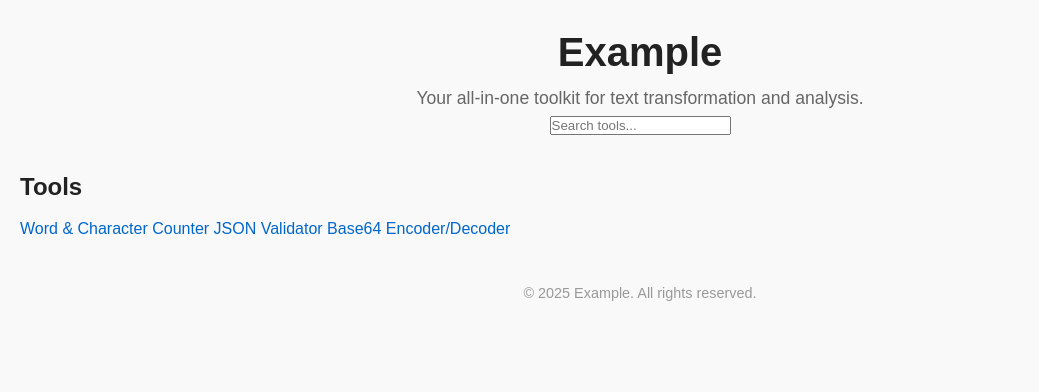
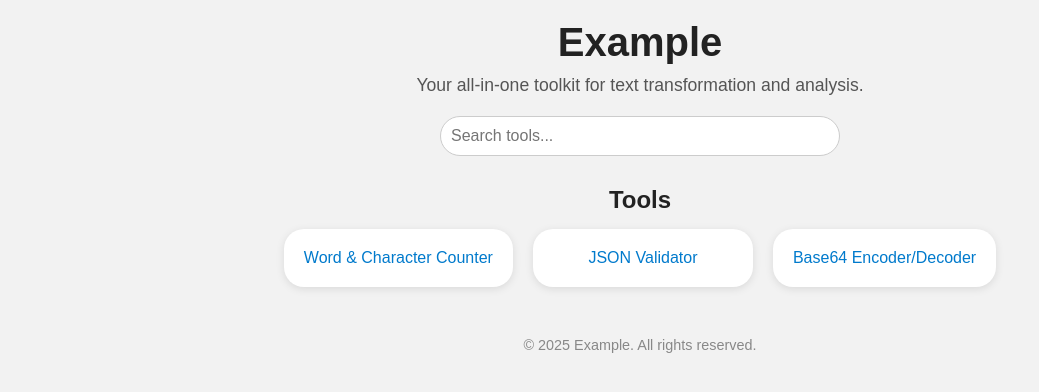
Before and after one commit to beakbreader/test, a plain HTML site: page index.html in a window 1280 px wide. Shown: the whole page, without its empty margins (0-1039 px from the left). Drawn offline with Linux system fonts and the light colour scheme.

Commit message:
Update style.css

```diff
--- a/style.css
+++ b/style.css
@@ -1,56 +1,96 @@
 * {
+  box-sizing: border-box;
+  padding: 0;
   margin: 0;
-  padding: 0;
-  box-sizing: border-box;
 }
 
 body {
   font-family: Arial, sans-serif;
-  background-color: #f9f9f9;
+  background: #f2f2f2;
   color: #222;
-  line-height: 1.6;
   padding: 20px;
 }
 
-header {
+.site-header {
   text-align: center;
   margin-bottom: 30px;
 }
 
-header h1 {
+.site-header h1 {
   font-size: 2.5rem;
-}
-
-header p {
-  font-size: 1.1rem;
-  color: #666;
-}
-
-main h2 {
   margin-bottom: 10px;
 }
 
-#tool-grid ul {
-  list-style-type: none;
-  padding-left: 0;
+.site-header p {
+  font-size: 1.1rem;
+  color: #555;
+  margin-bottom: 20px;
 }
 
-#tool-grid li {
+#search-bar {
+  padding: 10px;
+  font-size: 1rem;
+  width: 100%;
+  max-width: 400px;
+  border: 1px solid #ccc;
+  border-radius: 20px;
+  margin: 0 auto;
+  display: block;
   margin-bottom: 10px;
 }
 
-#tool-grid a {
-  text-decoration: none;
-  color: #0066cc;
+.autocomplete-list {
+  max-width: 400px;
+  margin: 0 auto 20px auto;
+  list-style: none;
+  background: white;
+  border: 1px solid #ccc;
+  border-radius: 12px;
+  overflow: hidden;
+  display: none;
 }
 
-#tool-grid a:hover {
-  text-decoration: underline;
+.autocomplete-list li {
+  padding: 10px;
+  cursor: pointer;
 }
 
-footer {
+.autocomplete-list li:hover {
+  background-color: #eee;
+}
+
+#tool-grid h2 {
+  margin-bottom: 15px;
   text-align: center;
-  margin-top: 40px;
+}
+
+.tool-card-container {
+  display: flex;
+  flex-wrap: wrap;
+  justify-content: center;
+  gap: 20px;
+}
+
+.tool-card {
+  text-decoration: none;
+  padding: 20px;
+  border-radius: 20px;
+  background-color: white;
+  color: #007acc;
+  box-shadow: 0 2px 8px rgba(0, 0, 0, 0.1);
+  min-width: 220px;
+  text-align: center;
+  transition: 0.2s;
+}
+
+.tool-card:hover {
+  background-color: #007acc;
+  color: white;
+}
+
+.site-footer {
+  text-align: center;
+  margin-top: 50px;
   font-size: 0.9rem;
-  color: #999;
+  color: #888;
 }
```
